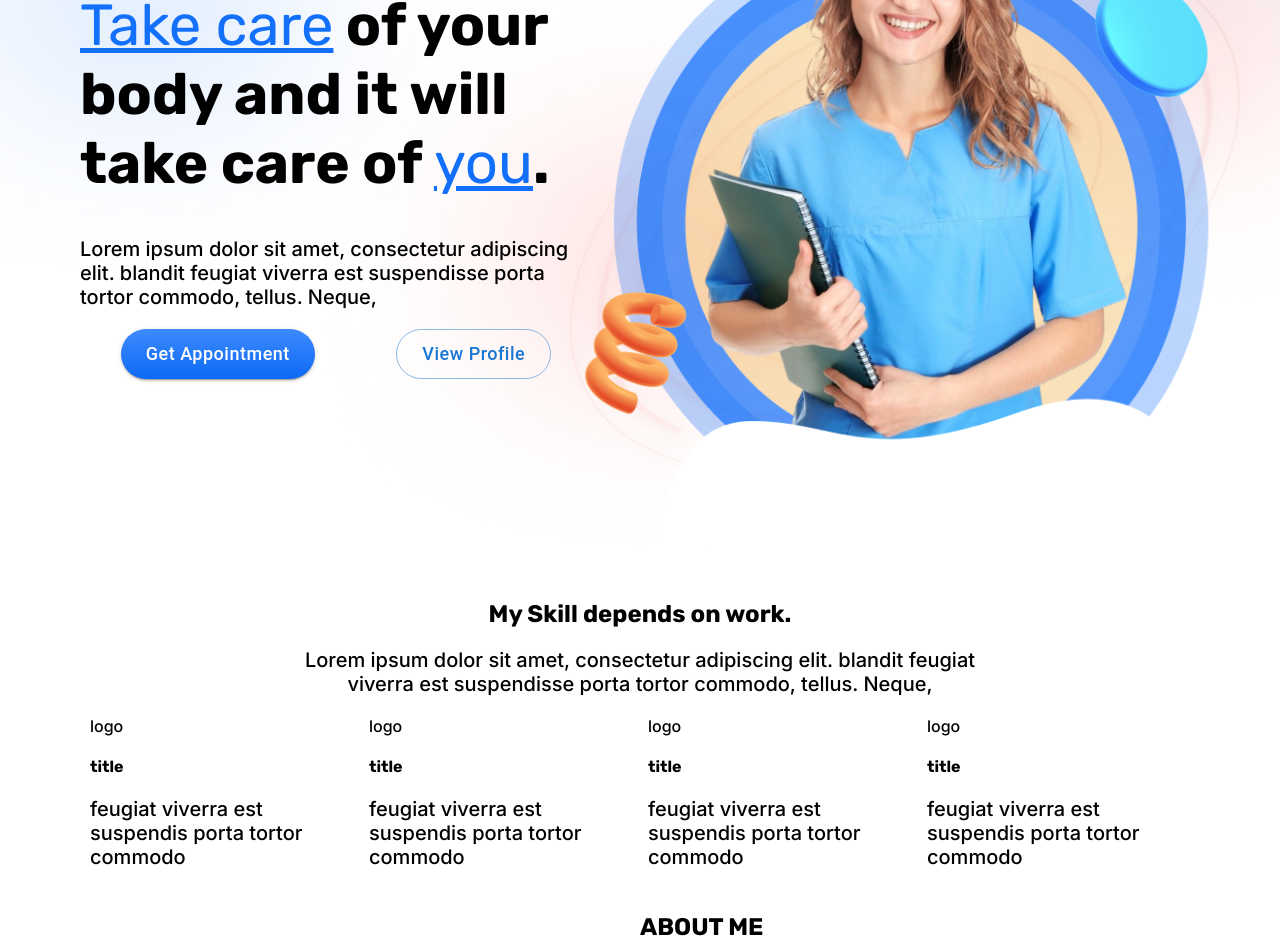
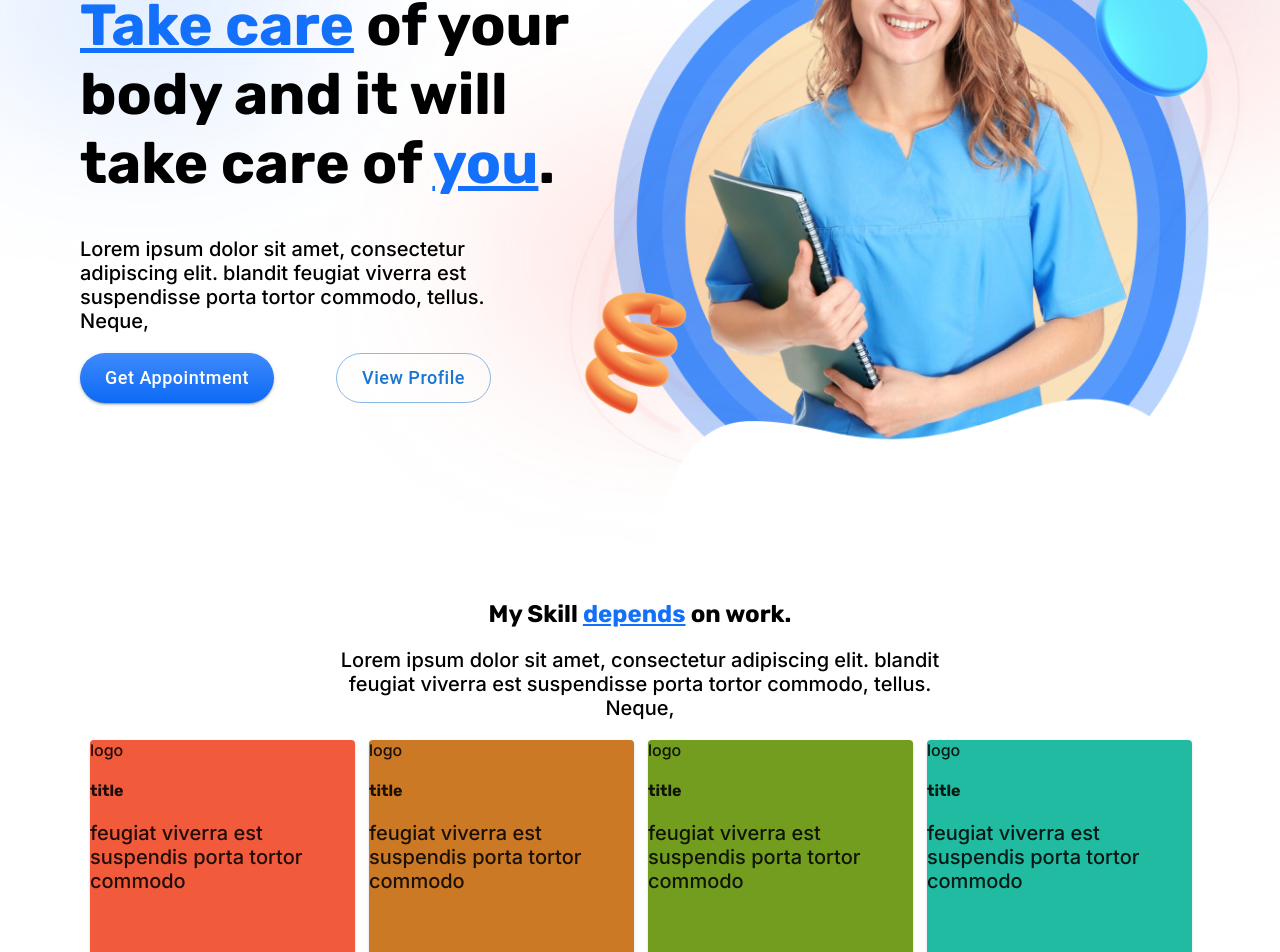
Before and after one commit to BboyFane/health-care, a React (Create React App) app: page / in a window 1280 px wide. Shown: the part 320-1272 px from the top of the page. Built offline with nearby package versions, Linux system fonts and the light colour scheme.

Commit message:
feat(structure): dev not done because of computer latency, missing end of front, form and hosting

```diff
--- a/src/App.css
+++ b/src/App.css
@@ -65,13 +65,18 @@ a:hover {
     background-size: cover;
 }
 
-.header-title {
-    width: '85%';
+.header-left-corner{
+    width: 40%;
+    padding: 80px;
+    margin-top: 50px;
+}
+
+.header-subtitle {
+    width: 85%;
 }
 
 em {
     color: #1370FB;
-    font-weight: 400;
     font-style: inherit;
     text-decoration: underline;
 }
--- a/src/components/Header.js
+++ b/src/components/Header.js
@@ -1,24 +1,26 @@
 import React from 'react'
 import Navbar from './Navbar/Navbar'
-import { Button } from '@mui/material'
+import { Button, Grid } from '@mui/material'
 
 function Header() {
     return (
         <div className='header-section'>
             <header className='header-background'>
                 <Navbar/>
-                <div className='header-left-corner' style={{width: '40%', padding: 80, marginTop: 50, position: 'center'}}>
+                <div className='header-left-corner'>
                     <div>
                         <h3 className='title-shadow'>Stay Strong, Live long.</h3>
                         <h1><em>Take care</em> of your body and it will take care of <em>you</em>.</h1>
                         <p className='header-subtitle'>Lorem ipsum dolor sit amet, consectetur adipiscing elit. blandit feugiat viverra est suspendisse porta tortor commodo, tellus. Neque,</p>
                     </div>
-                    <div style={{display: 'flex', justifyContent: 'space-around'}}>
-                        <Button className='cta' variant="contained">Get Appointment</Button>
-                        {'  '}
-                        {/* <span>&nbsp;&nbsp;</span> */}
-                        <Button className='outline-cta' variant="outlined">View Profile</Button>
-                    </div>
+                    <Grid container>
+                        <Grid md={6}>
+                            <Button className='cta' variant="contained">Get Appointment</Button>
+                        </Grid>
+                        <Grid md={6}>
+                            <Button className='outline-cta' variant="outlined">View Profile</Button>
+                        </Grid>
+                    </Grid>
                 </div>
             </header>
         </div>
--- a/src/components/Skill.js
+++ b/src/components/Skill.js
@@ -1,41 +1,49 @@
-import { Grid } from '@mui/material'
+import { Card, Grid } from '@mui/material'
 import React from 'react'
 
 function Skill() {
     return (
         <div className='skill-section' style={{paddingInline: 80}}>
-            <div className='skill-introduction' style={{width: '60%', textAlign: 'center', margin: 'auto'}}>
-                <h2>My Skill depends on work.</h2>
+            <div className='skill-introduction' style={{width: '55%', textAlign: 'center', margin: 'auto'}}>
+                <h2>My Skill <em>depends</em> on work.</h2>
                 <p>Lorem ipsum dolor sit amet, consectetur adipiscing elit. blandit feugiat viverra est suspendisse porta tortor commodo, tellus. Neque,</p>
             </div>
             <Grid container spacing={2} style={{paddingInline: 10}}>
                 <Grid item md={3} className='skill-safety'>
+                    <Card style={{backgroundColor: '#F25A3C', width: 265, height: 350}}>
                         <div className='skill-safety-logo'>logo</div>
                         <div className='skill-safety-text'>
                             <h4>title</h4>
                             <p>feugiat viverra est suspendis porta tortor commodo</p>
                         </div>
+                    </Card>
                 </Grid>
                 <Grid item md={3} className='skill-cared'>
+                    <Card style={{backgroundColor: '#CC7926', width: 265, height: 350}}>
                         <div className='skill-cared-logo'>logo</div>
                         <div className='skill-cared-text'>
                             <h4>title</h4>
                             <p>feugiat viverra est suspendis porta tortor commodo</p>
                         </div>
+                    </Card>
                 </Grid>
                 <Grid item md={3} className='skill-service'>
+                    <Card style={{backgroundColor: '#739D1E', width: 265, height: 350}}>
                     <div className='skill-service-logo'>logo</div>
                     <div className='skill-service-text'>
                         <h4>title</h4>
                         <p>feugiat viverra est suspendis porta tortor commodo</p>
                     </div>
+                    </Card>
                 </Grid>
                 <Grid item md={3} className='skill-support'>
+                    <Card style={{backgroundColor: '#20BBA1', width: 265, height: 350}}>
                     <div className='skill-support-logo'>logo</div>
                     <div className='skill-support-text'>
                         <h4>title</h4>
                         <p>feugiat viverra est suspendis porta tortor commodo</p>
                     </div>
+                    </Card>
                 </Grid>
             </Grid>
         </div>
```
Lines whose indentation alone changed are shown as unchanged.
